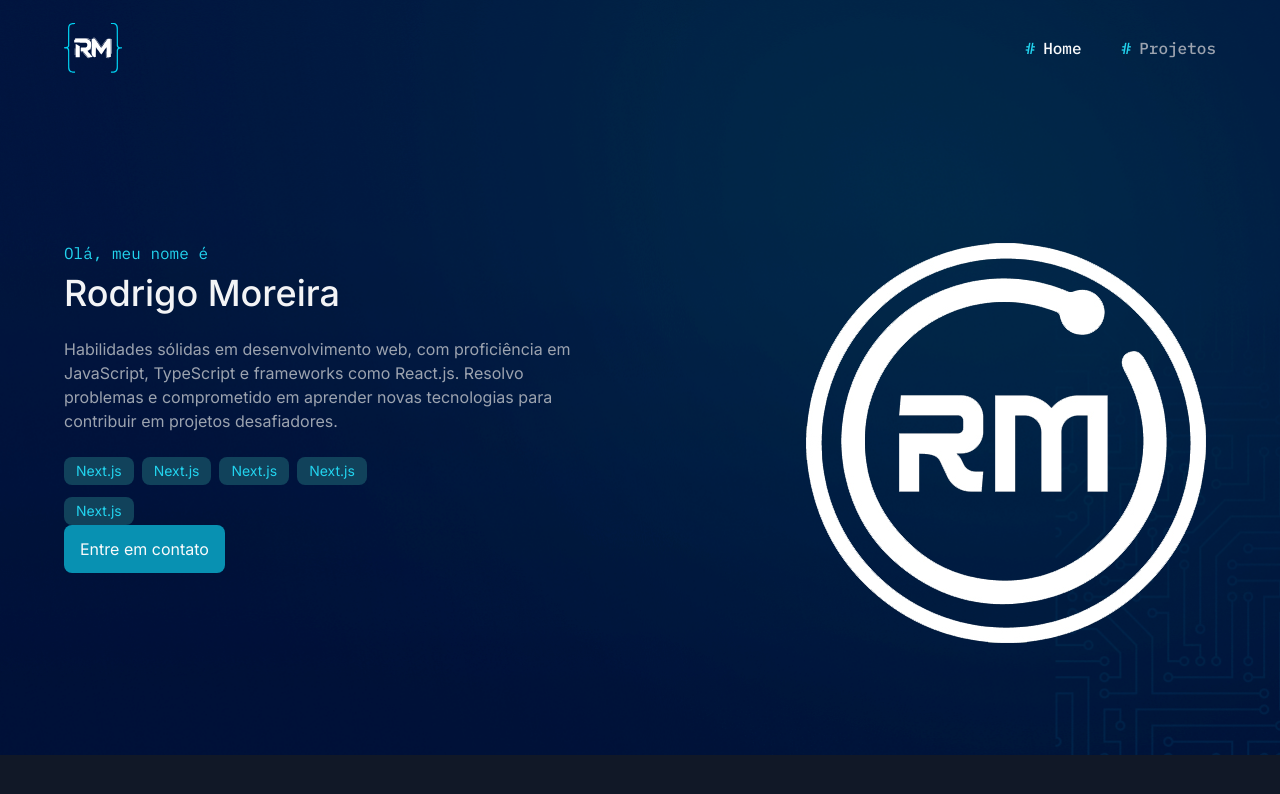
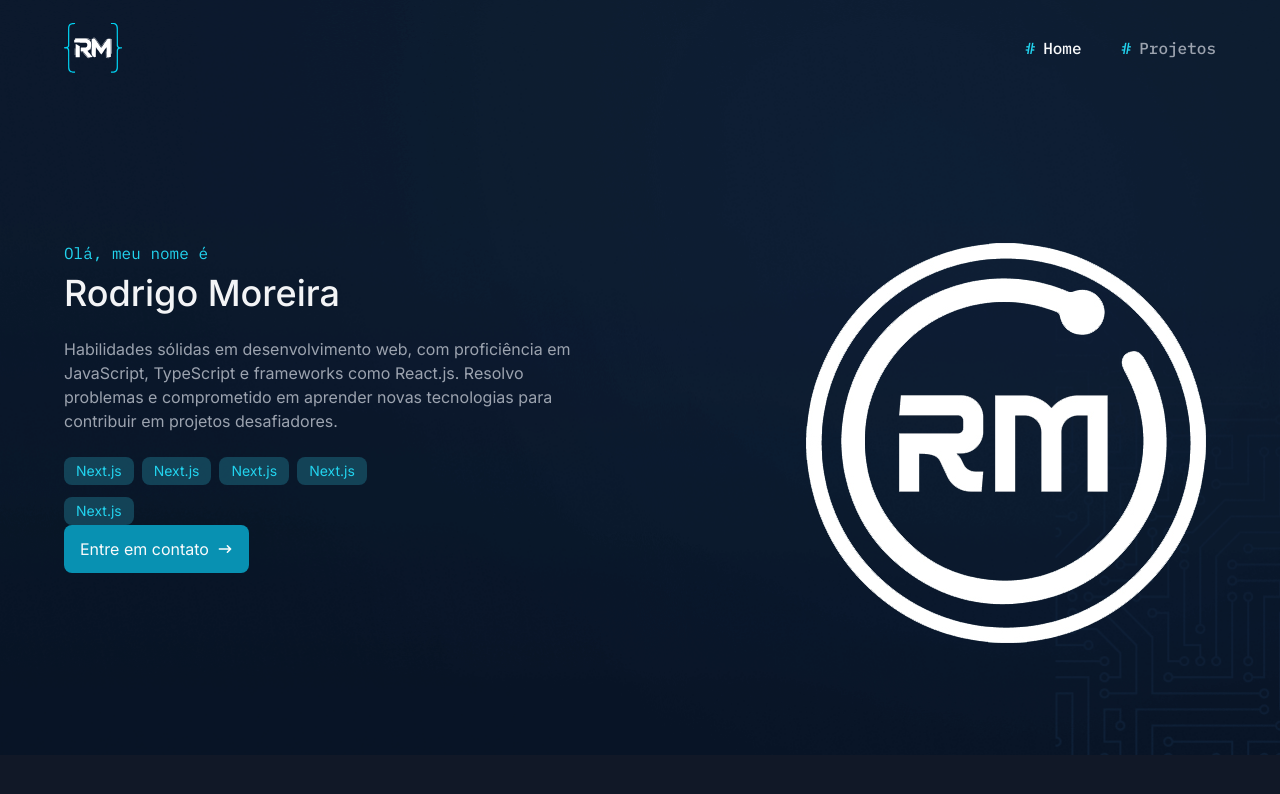
Before and after one commit to rodfgmoreira/portfolio, a Next.js app: page / in a window 1280 px wide. Shown: the top 794 px of the page. Built offline with nearby package versions, Linux system fonts and the light colour scheme.

Commit message:
feat: Ajuste de design

```diff
--- a/app/components/button/index.tsx
+++ b/app/components/button/index.tsx
@@ -7,7 +7,7 @@ export function Button({ children, className, ...props}: ButtonProps) {
   return (
     <button
       className={cn(
-        'bg-cyan-600 py-3 px-4 rounded-lg text-gray-50 flex items-center justify-center gap-2',
+        'bg-cyan-600 py-3 px-4 rounded-lg text-gray-50 flex items-center justify-center gap-2 hover:bg-cyan-500 transition-all disabled:opacity-50',
         className
       )}
       {...props}
--- a/app/components/pages/home/hero-section/index.tsx
+++ b/app/components/pages/home/hero-section/index.tsx
@@ -1,5 +1,6 @@
 import { Button } from "@/app/components/button";
 import { TechBadge } from "@/app/components/tech-badge";
+import { HiArrowNarrowRight } from "react-icons/hi";
 import Image from "next/image";
 
 export function HeroSection() {
@@ -21,6 +22,7 @@ export function HeroSection() {
           <div>
             <Button>
               Entre em contato
+              <HiArrowNarrowRight/>
             </Button>
           </div>
         </div>
```
Also changed, not shown: public/images/hero-bg.png.
